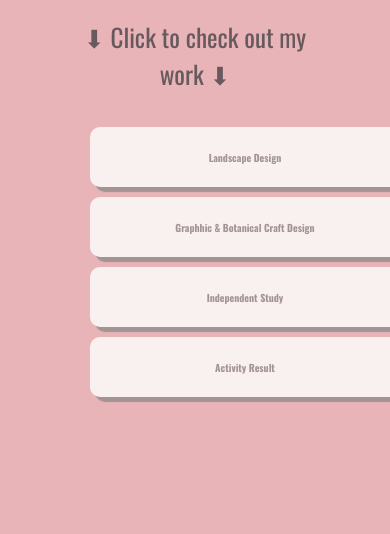
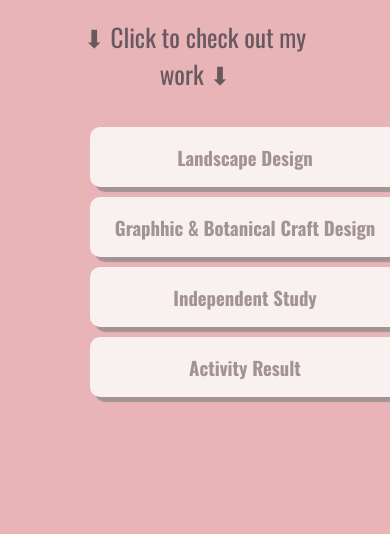
Before and after one commit to Ching-Wen-Wang/Ching-Wen-Wang.github.io, a plain HTML site: page portfolio.html in a window 390 px wide. Shown: the part 259-793 px from the top of the page. Drawn offline with nearby package versions, Linux system fonts and the light colour scheme.

Commit message:
Add files via upload

```diff
--- a/portfolio.html
+++ b/portfolio.html
@@ -532,9 +532,8 @@
             font-size: 10px
         }
 
-        .button h3 {
-            font-size: 10px
-        }
+
+
 
     }
 
```
